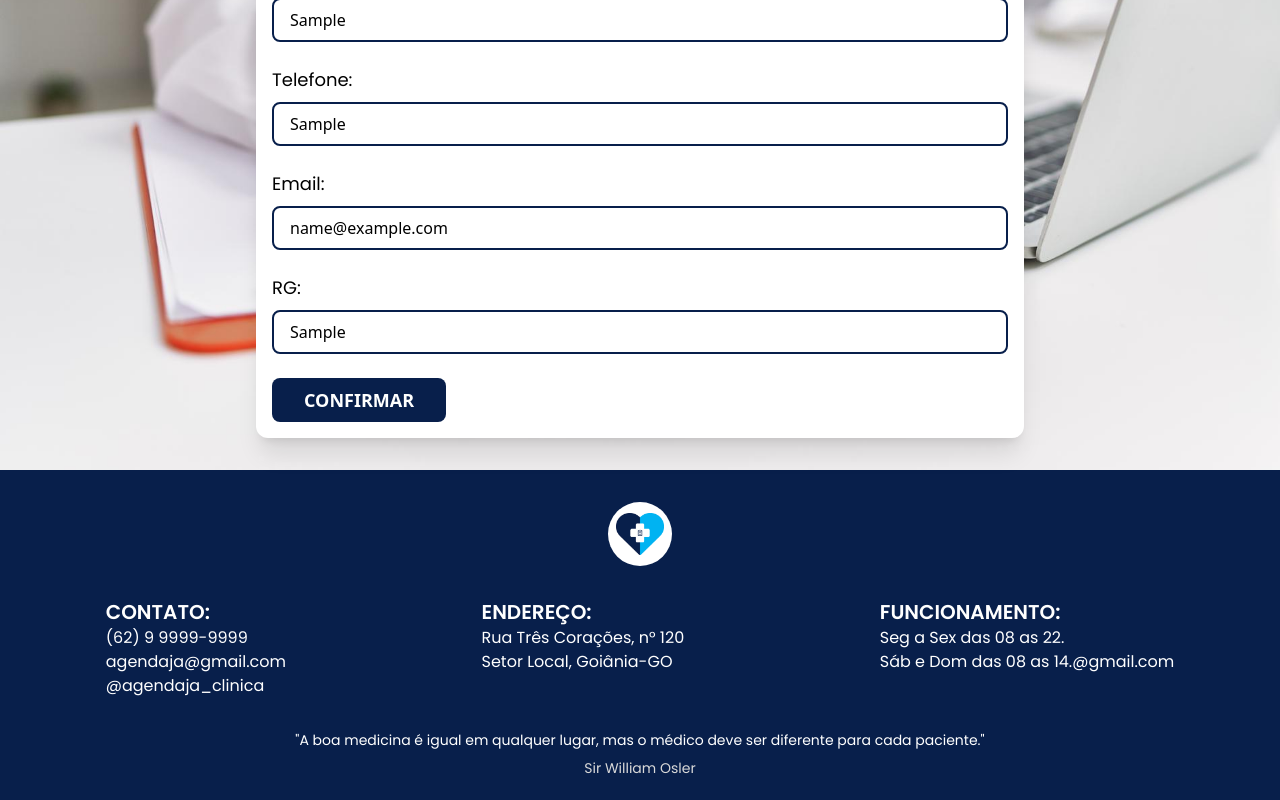
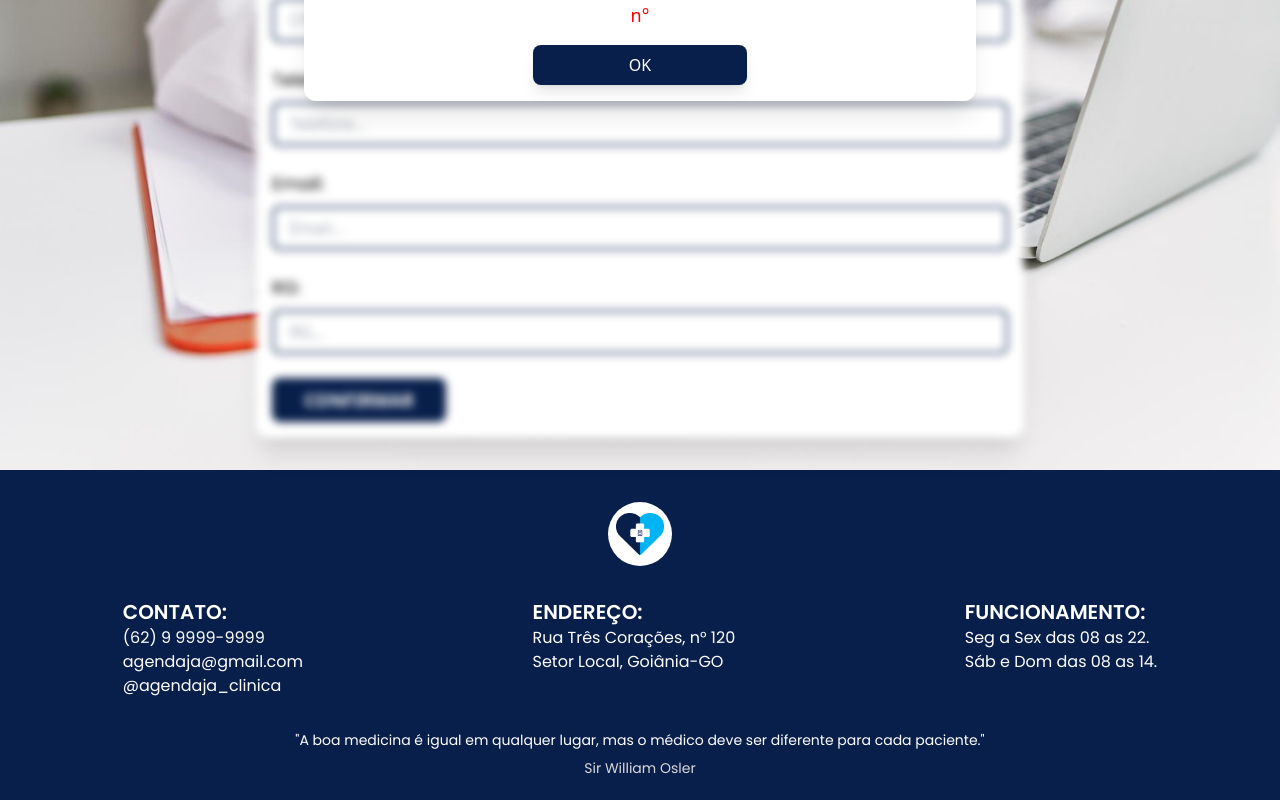
Before and after one commit to davibcavalcante/f-agende-ja, a React (Vite) app: page /agendamento in a window 1280 px wide. Both pictures are taken after typing "Sample", "2020-01-15", "Sample", "Sample", "name@example.com", "Sample" into the empty fields and a click on the button "CONFIRMAR". Shown: the part 508-1308 px from the top of the page. Built offline with nearby package versions, Linux system fonts and the light colour scheme; no server answers.

Commit message:
Ajustes de UX

```diff
--- a/package.json
+++ b/package.json
@@ -14,6 +14,7 @@
     "lucide-react": "^0.453.0",
     "react": "^18.3.1",
     "react-dom": "^18.3.1",
+    "react-loading-indicators": "^1.0.0",
     "react-router-dom": "^6.27.0"
   },
   "devDependencies": {
--- a/src/api/auth.js
+++ b/src/api/auth.js
@@ -1,7 +1,8 @@
 import { apiFetch } from "../axios/config";
 
-export const postLogin = async (formData) => {
+export const postLogin = async (formData, setLoading) => {
     try {
+        setLoading(true);
         const results = await apiFetch.post('/login', formData);
 
         const token = await results.data.token;
@@ -10,15 +11,18 @@ export const postLogin = async (formData) => {
         localStorage.setItem('auth_token', JSON.stringify(token));
         localStorage.setItem('user_id', JSON.stringify(userId));
 
+        setLoading(false);
         return true
     } catch (err) {
         console.log(err);
+        setLoading(false);
         return false
     }
 }
 
-export const postRegister = async (formData) => {
+export const postRegister = async (formData, setLoading) => {
     try {
+        setLoading(true);
         const results = await apiFetch.post('/register', formData);
 
         const token = await results.data.token;
@@ -27,9 +31,11 @@ export const postRegister = async (formData) => {
         localStorage.setItem('auth_token', JSON.stringify(token));
         localStorage.setItem('user_id', JSON.stringify(userId));
 
+        setLoading(false);
        return true
     } catch (err) {
         console.log('Não foi possível registrar o usuário', err);
+        setLoading(false);
         return false
     }
 };
--- a/src/components/Authenticate/FormAuthenticate.jsx
+++ b/src/components/Authenticate/FormAuthenticate.jsx
@@ -1,24 +1,30 @@
 import { Link } from 'react-router-dom';
 import { getInputs } from '../../utils/authenticate';
 
+import { loading } from '../../utils/animations';
 import { useNavigate } from 'react-router-dom';
 import { postLogin, postRegister } from '../../api/auth';
 
 import logoIcon from '../../assets/logo-icon.png'
+import { useState } from 'react';
+import { LifeLine, OrbitProgress, ThreeDot } from 'react-loading-indicators';
 
 const FormAuthenticate = ({ action }) => {
+    const [loading, setLoading] = useState();
     const navigate = useNavigate();
 
     const sendData = async (e) => {
         e.preventDefault();
-        const form = e.target
+        const form = e.target;
+
+        const cpf = form.cpf.value.replace(/[.-]/g, '');
 
         if (action === 'Login') {
-            const isLoggedIn = await postLogin({ cpf: form.cpf.value, senha: form.password.value })
+            const isLoggedIn = await postLogin({ cpf, senha: form.password.value }, setLoading);
             if (isLoggedIn) return navigate('/')
         }
 
-        const isRegistered = await postRegister({ nome: form.name.value, senha: form.password.value, mae: form.mother.value, nascimento: form.birthdate.value, cpf: form.cpf.value })
+        const isRegistered = await postRegister({ nome: form.name.value, senha: form.password.value, mae: form.mother.value, nascimento: form.birthdate.value, cpf });
         if (isRegistered) return navigate('/')
     }
 
@@ -45,8 +51,12 @@ const FormAuthenticate = ({ action }) => {
                         )
                     }
 
-                    <button className='text-white bg-darkM font-poppins font-semibold px-8 py-2 rounded-lg w-3/4 m-auto block' type='submit'>
-                        {action === 'Login' ? 'LOGAR' : 'REGISTRAR'}
+                    <button className='text-white bg-darkM font-poppins font-semibold px-8 py-2 rounded-lg w-3/4 m-auto block shadow-xl' type='submit'>
+                        {loading ?
+                            <ThreeDot color={"#FFF"} size='small'/>
+                            :
+                            action === 'Login' ? 'LOGAR' : 'REGISTRAR'
+                        }
                     </button>
                     <div>
                         {action === 'Login' ?
--- a/src/pages/Appointments.jsx
+++ b/src/pages/Appointments.jsx
@@ -11,6 +11,10 @@ const Appointments = () => {
     const [slots, setSlots] = useState([]);
     const [activeSlotId, setActiveSlotId] = useState(null);
 
+    const [isShowMessage, setIsShowMessage] = useState(false);
+    const [message, setMessage] = useState('');
+    const [id, setId] = useState('');
+
     const handleSlotClick = (id) => {
         setActiveSlotId((prevId) => (prevId === id ? null : id));
     };
@@ -18,6 +22,12 @@ const Appointments = () => {
     const callToGetSlots = async () => {
         const results = await getSlots();
         setSlots(results)
+    }
+
+    const showMessage = (show, message, id) => {
+        setIsShowMessage(show);
+        setMessage(message);
+        setId(id);
     }
 
     useEffect(() => {
@@ -48,8 +58,9 @@ const Appointments = () => {
                 paciente_rg: form.rg.value
             });
 
-            console.log(message, id)
-            // TODO: ATUALIZAR AS VAGAS APÓS AGENDAMENTO - MOSTRAR MENSAGEM DE SUCESSO | LIMPAR FORMULÁRIO |
+            callToGetSlots();
+            showMessage(true, message, id)
+            form.reset();
         }
     }
 
@@ -58,8 +69,8 @@ const Appointments = () => {
     return (
         <section>
             <Header />
-            <section className="min-h-home bg-scheduling bg-cover flex flex-col justify-center items-center py-8">
-                <section className="bg-white rounded-xl shadow-xl w-full max-w-3xl 2xl:max-w-4xl">
+            <section className="relative min-h-home bg-scheduling bg-cover flex flex-col justify-center items-center py-8">
+                <section className={`bg-white rounded-xl shadow-xl w-full max-w-3xl 2xl:max-w-4xl ${isShowMessage ? 'blur-sm' : ''}`}>
                     <section className="py-8 px-4">
                         <div>
                             <h1 className="text-darkM font-poppins font-semibold text-3xl text-center">AGENDAMENTO DE <span className="text-lightM">CONSULTA</span></h1>
@@ -96,6 +107,19 @@ const Appointments = () => {
                         </form>
                     </section>
                 </section>
+                {isShowMessage &&
+                    <section className="bg-white w-full max-w-2xl absolute p-4 rounded-xl shadow-xl">
+                        <h1 className="text-darkM text-center text-2xl font-bold mb-4">{message}</h1>
+                        <p className="text-center mb-4 text-lg text-gray">
+                            Você receberá um e-mail confirmando a sua consulta. <br /> <span className="text-alert">n° {id}</span>
+                        </p>
+                        <div className="flex justify-center items-center">
+                            <button className="bg-darkM text-white p-2 w-1/3 rounded-lg shadow-lg" onClick={() => showMessage(false, '', '')}>
+                                OK
+                            </button>
+                        </div>
+                    </section>
+                }
             </section>
             <Footer />
         </section>
--- a/src/styles/index.css
+++ b/src/styles/index.css
@@ -10,7 +10,7 @@
     }
 
     .scrollbar-h-5::-webkit-scrollbar {
-        height: 5px;
+        height: 10px;
     }
 
     .scrollbar-track-black::-webkit-scrollbar-track {
--- /dev/null
+++ b/src/utils/animations.js
@@ -0,0 +1,3 @@
+export const loading = () => {
+    return 'https://lottie.host/embed/f6069dd3-1611-411f-a7d6-2cb21794c31a/RjZibUOA39.json'
+}
--- a/src/utils/footer.js
+++ b/src/utils/footer.js
@@ -2,6 +2,6 @@ export const getInformations = () => {
     return [
         {title: 'CONTATO:', texts: ['(62) 9 9999-9999', 'agendaja@gmail.com', '@agendaja_clinica']},
         {title: 'ENDEREÇO:', texts: ['Rua Três Corações, n° 120', 'Setor Local, Goiânia-GO']},
-        {title: 'FUNCIONAMENTO:', texts: ['Seg a Sex das 08 as 22.', 'Sáb e Dom das 08 as 14.@gmail.com']},
+        {title: 'FUNCIONAMENTO:', texts: ['Seg a Sex das 08 as 22.', 'Sáb e Dom das 08 as 14.']},
     ]
 }
```
Also changed, not shown: 1 other file (tests, documents, lock files or other folders).
